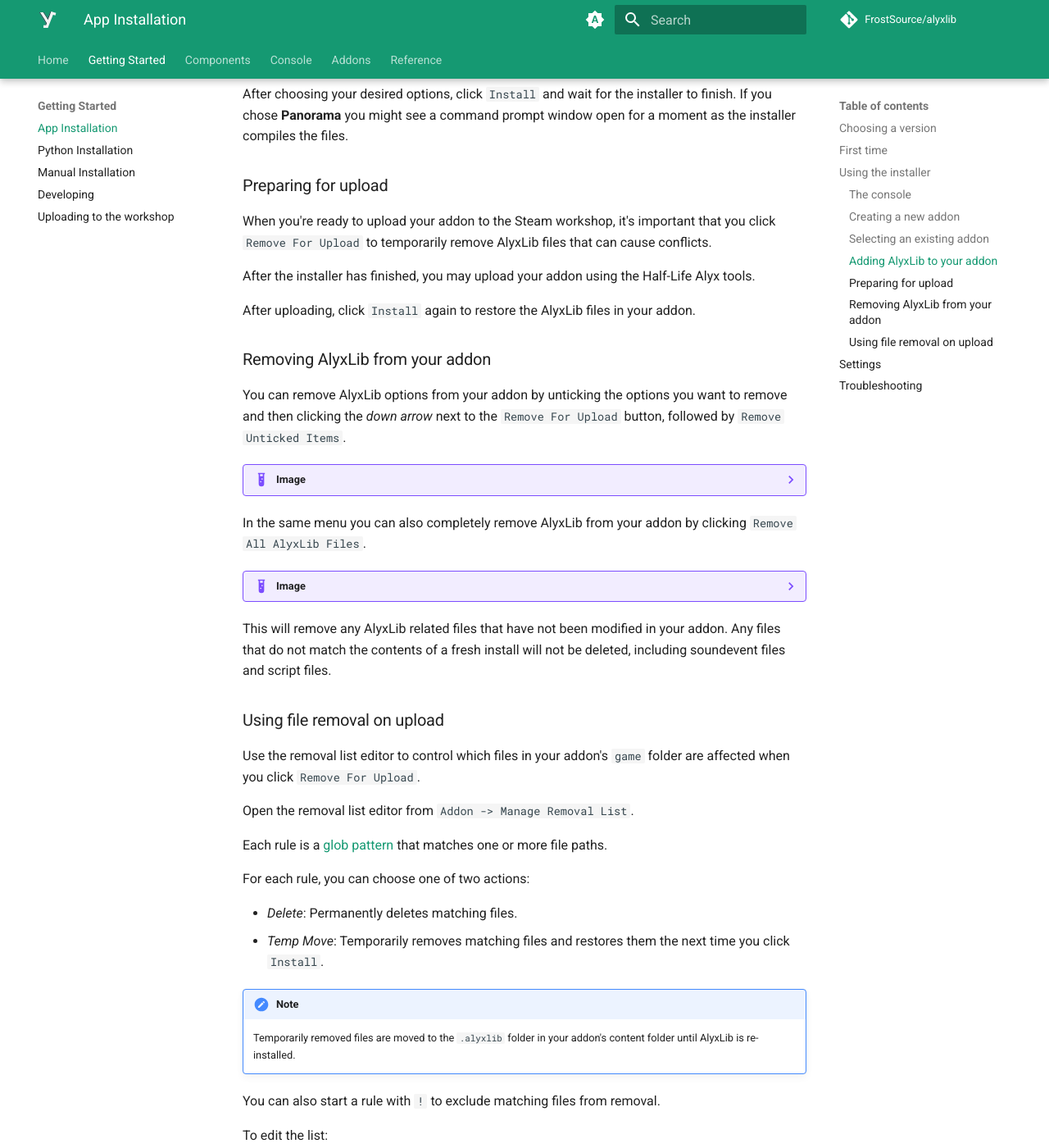
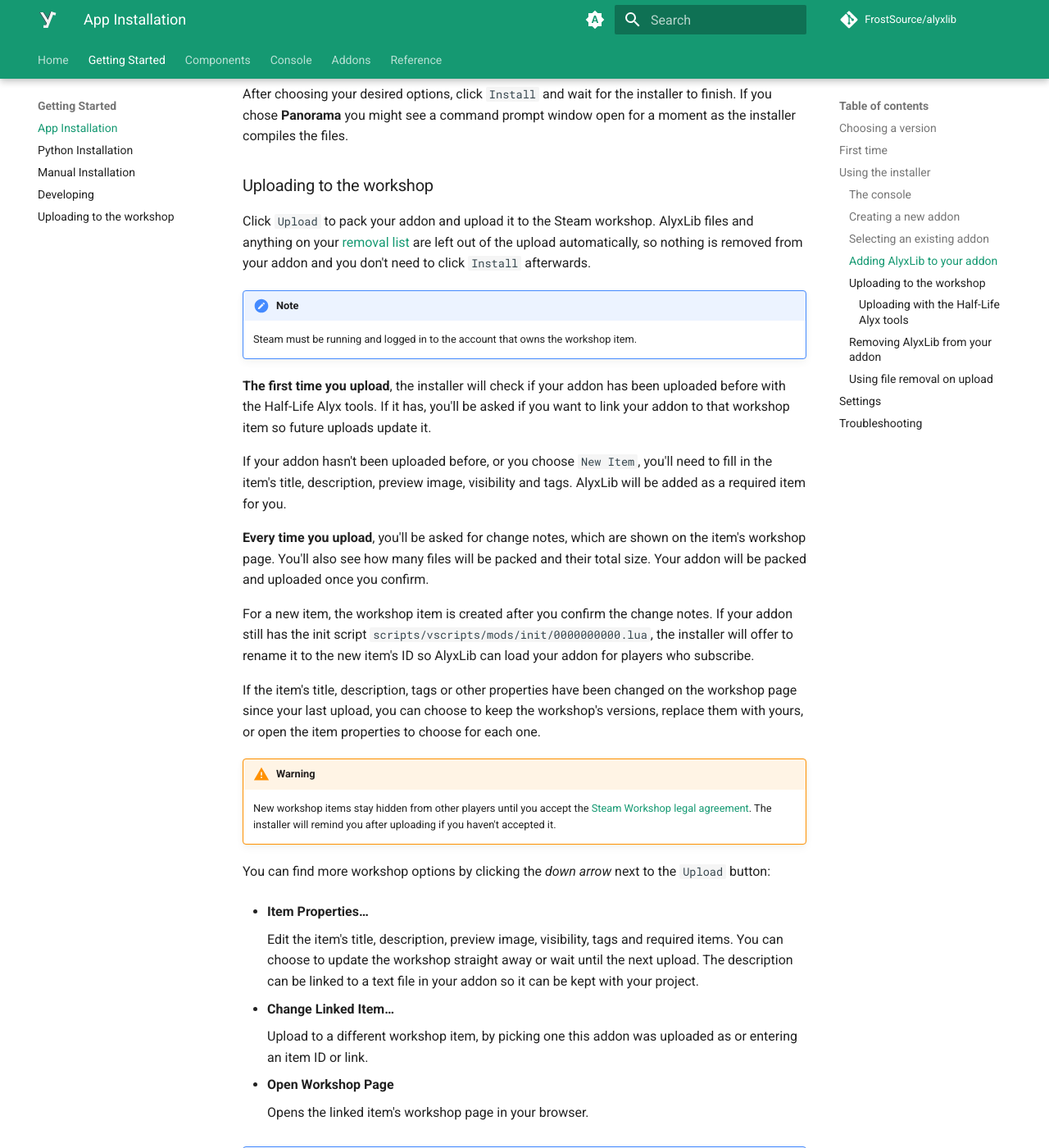
Before and after one commit to FrostSource/alyxlib, an MkDocs documentation site: the page built from docs/getting_started/app_installation.md, in a window 1280 px wide and 1400 px high, scrolled down 3292 px. Shown: the whole window at 82% size. Built offline with MkDocs 1.6.1 and Material for MkDocs 9.7.7, drawn with Linux system fonts in a browser that asks for light colours; plug-ins that fetch from the network failed and are left out; comment, search, counter and statistics services are not loaded; some of the changed text lies outside the part shown.

Commit message:
docs: add installer workshop upload instructions

```diff
--- a/docs/getting_started/app_installation.md
+++ b/docs/getting_started/app_installation.md
@@ -129,11 +129,48 @@
 
 After choosing your desired options, click `Install` and wait for the installer to finish. If you chose **Panorama** you might see a command prompt window open for a moment as the installer compiles the files.
 
-### Preparing for upload
+### Uploading to the workshop
 
-When you're ready to upload your addon to the Steam workshop, it's important that you click `Remove For Upload` to temporarily remove AlyxLib files that can cause conflicts.
+Click `Upload` to pack your addon and upload it to the Steam workshop. AlyxLib files and anything on your [removal list](#using-file-removal-on-upload) are left out of the upload automatically, so nothing is removed from your addon and you don't need to click `Install` afterwards.
 
-After the installer has finished, you may upload your addon using the Half-Life Alyx tools.
+!!! note
+    Steam must be running and logged in to the account that owns the workshop item.
+
+**The first time you upload**, the installer will check if your addon has been uploaded before with the Half-Life Alyx tools. If it has, you'll be asked if you want to link your addon to that workshop item so future uploads update it.
+
+If your addon hasn't been uploaded before, or you choose `New Item`, you'll need to fill in the item's title, description, preview image, visibility and tags. AlyxLib will be added as a required item for you.
+
+**Every time you upload**, you'll be asked for change notes, which are shown on the item's workshop page. You'll also see how many files will be packed and their total size. Your addon will be packed and uploaded once you confirm.
+
+For a new item, the workshop item is created after you confirm the change notes. If your addon still has the init script `scripts/vscripts/mods/init/0000000000.lua`, the installer will offer to rename it to the new item's ID so AlyxLib can load your addon for players who subscribe.
+
+If the item's title, description, tags or other properties have been changed on the workshop page since your last upload, you can choose to keep the workshop's versions, replace them with yours, or open the item properties to choose for each one.
+
+!!! warning
+    New workshop items stay hidden from other players until you accept the [Steam Workshop legal agreement](https://steamcommunity.com/sharedfiles/workshoplegalagreement). The installer will remind you after uploading if you haven't accepted it.
+
+You can find more workshop options by clicking the *down arrow* next to the `Upload` button:
+
+- **Item Properties…**
+
+    Edit the item's title, description, preview image, visibility, tags and required items. You can choose to update the workshop straight away or wait until the next upload. The description can be linked to a text file in your addon so it can be kept with your project.
+
+- **Change Linked Item…**
+
+    Upload to a different workshop item, by picking one this addon was uploaded as or entering an item ID or link.
+
+- **Open Workshop Page**
+
+    Opens the linked item's workshop page in your browser.
+
+!!! note
+    Workshop properties for your addon are saved in `.alyxlib/workshop.json` in your addon's `content` folder.
+
+#### Uploading with the Half-Life Alyx tools
+
+If you'd rather upload with the Half-Life Alyx tools, click `Remove For Upload` first to temporarily remove AlyxLib files that can cause conflicts.
+
+After the installer has finished, upload your addon using the Half-Life Alyx tools.
 
 After uploading, click `Install` again to restore the AlyxLib files in your addon.
 
@@ -153,7 +190,7 @@
 
 ### Using file removal on upload
 
-Use the removal list editor to control which files in your addon's `game` folder are affected when you click `Remove For Upload`.
+Use the removal list editor to control which files in your addon's `game` folder are affected when you click `Remove For Upload`. Files matching the list are also left out when you click `Upload`, whichever action their rule uses.
 
 Open the removal list editor from `Addon -> Manage Removal List`.
 
```
Also changed, not shown: docs/getting_started/uploading_to_workshop.md (+12 -3 lines).
